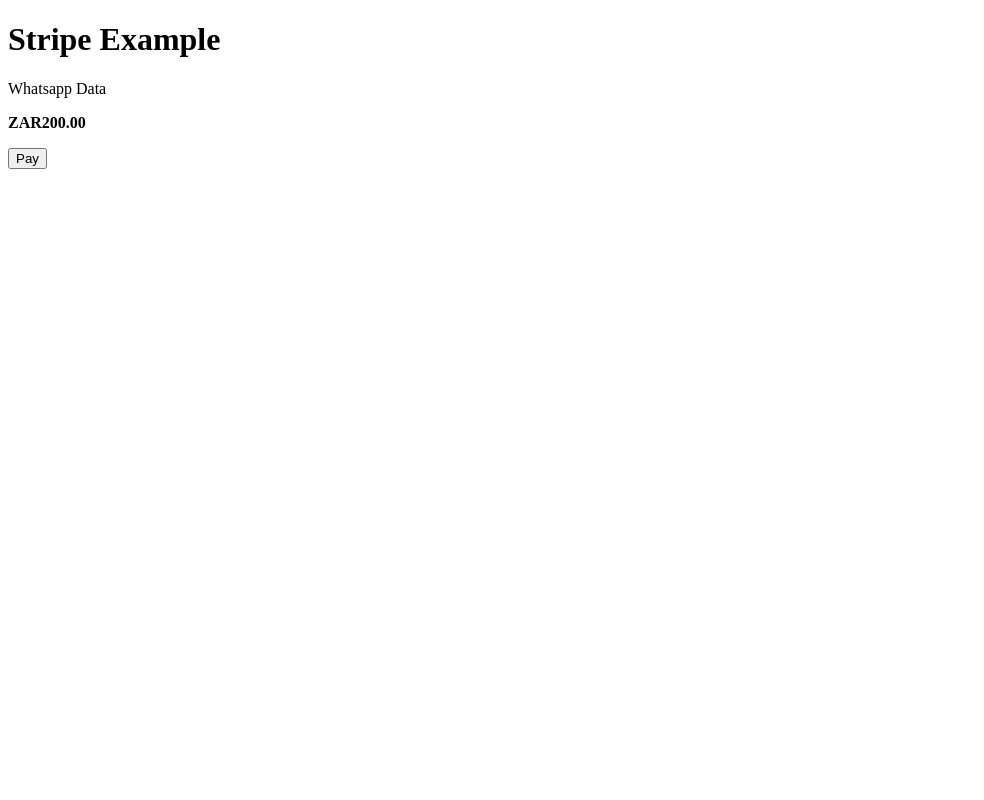
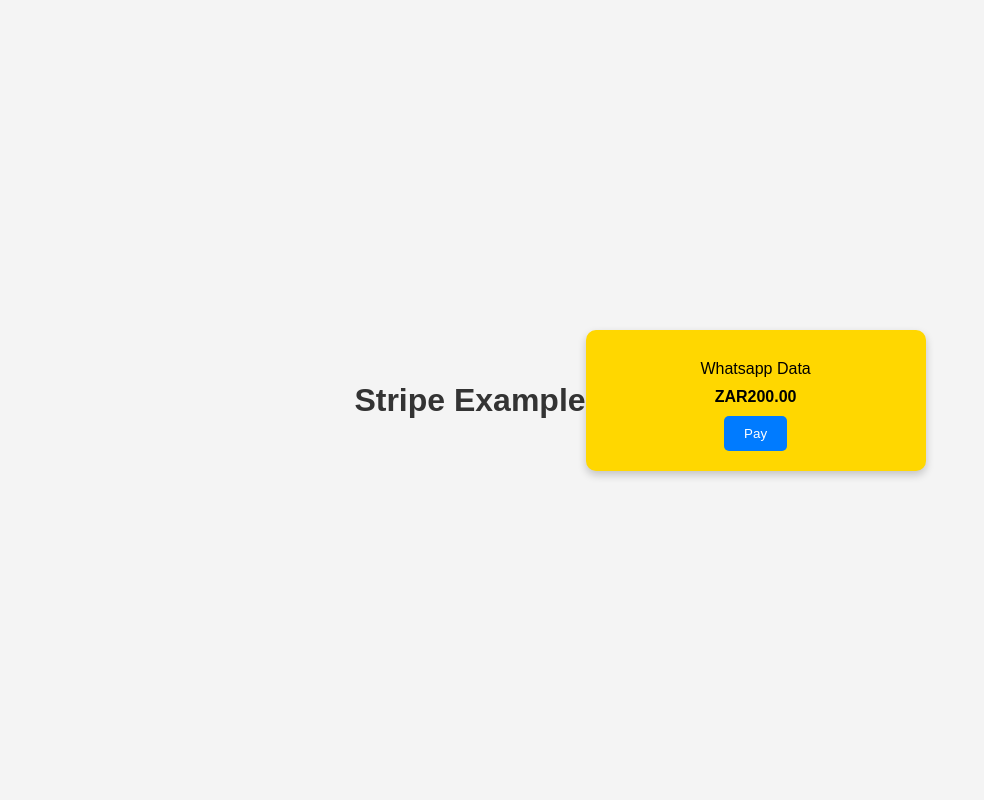
Before and after one commit to RitoMakoya/Abt_Telecoms, a PHP site: page / in a window 1280 px wide. Shown: the whole page, without its empty margins (0-984 px from the left). Run offline with PHP 8.4, Linux system fonts and the light colour scheme.

Commit message:
Add files via upload

```diff
--- a/index.php
+++ b/index.php
@@ -1,17 +1,60 @@
 <!DOCTYPE html>
 <html>
 <head>
-     <title>Stripe Example</title>
-     <meta charset="UTF-8">
+    <title>Stripe Example</title>
+    <meta charset="UTF-8">
+    <style>
+        body {
+            font-family: Arial, sans-serif;
+            background-color: #f4f4f4;
+            margin: 0;
+            padding: 0;
+            display: flex;
+            justify-content: center;
+            align-items: center;
+            height: 100vh;
+        }
+
+        .card {
+            background-color: #ffd700; /* Gold color */
+            padding: 20px;
+            border-radius: 10px;
+            box-shadow: 0 4px 8px rgba(0, 0, 0, 0.2);
+            width: 300px;
+            text-align: center;
+        }
+
+        h1 {
+            text-align: center;
+            color: #333;
+        }
+
+        p {
+            margin: 10px 0;
+        }
+
+        button {
+            background-color: #007bff; /* Blue color for button */
+            color: #fff;
+            border: none;
+            padding: 10px 20px;
+            border-radius: 5px;
+            cursor: pointer;
+        }
+
+        button:hover {
+            background-color: #0056b3; /* Darker blue for hover */
+        }
+    </style>
 </head>
 <body>
+    <h1>Stripe Example</h1>
+    <div class="card">
+        <form method="post" action="checkout.php">
+            <p>Whatsapp Data</p>
+            <p><strong>ZAR200.00</strong></p>
+            <button type="submit">Pay</button>
+        </form>
+    </div>
 </body>
-
- <h1>Stripe  Example</h1>
-
- <form method="post" action="checkout.php">
-    <p>Whatsapp Data</p>
-    <p><strong>ZAR200.00</strong></p>
-    <button>Pay</button>
-</form>
 </html>
```
